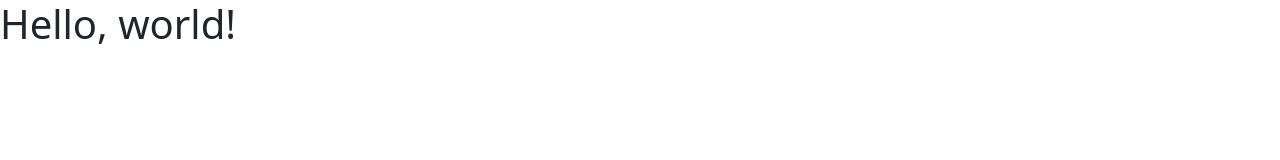
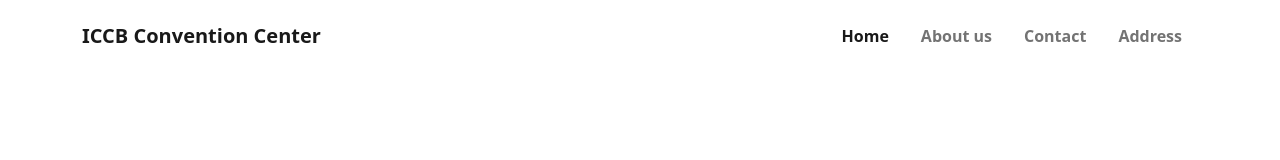
Before and after one commit to Hamim-200/convention-center, a plain HTML site: page index.html in a window 1280 px wide. Drawn offline with nearby package versions, Linux system fonts and the light colour scheme.

Commit message:
2nd commit

```diff
--- a/index.html
+++ b/index.html
@@ -4,13 +4,62 @@
 <head>
     <meta charset="utf-8">
     <meta name="viewport" content="width=device-width, initial-scale=1">
-    <title>Bootstrap demo</title>
+    <title>ICCB Convention Center </title>
+    <!-- Bootstrap CSS CDN Link -->
     <link href="https://cdn.jsdelivr.net/npm/bootstrap@5.2.0/dist/css/bootstrap.min.css" rel="stylesheet"
         integrity="sha384-gH2yIJqKdNHPEq0n4Mqa/HGKIhSkIHeL5AyhkYV8i59U5AR6csBvApHHNl/vI1Bx" crossorigin="anonymous">
+
+    <!-- Bootstrap Icon -->
+    <link rel="stylesheet" href="https://cdn.jsdelivr.net/npm/bootstrap-icons@1.5.0/font/bootstrap-icons.css">
 </head>
 
 <body>
-    <h1>Hello, world!</h1>
+    <!-- Navbar Section -->
+    <header>
+        <nav class="navbar navbar-expand-lg py-3">
+            <div class="container">
+                <a class="navbar-brand fw-bold" href="#">ICCB Convention Center<a>
+                        <button class="navbar-toggler border-0" type="button" data-bs-toggle="collapse"
+                            data-bs-target="#navbar" aria-controls="navbar" aria-expanded="false"
+                            aria-label="Toggle navigation">
+                            <span class="navbar-toggler-icon"></span>
+                        </button>
+
+                        <div class="collapse navbar-collapse fw-bold" id="navbar">
+                            <ul class="navbar-nav ms-auto mb-2 mb-lg-0">
+                                <li class="nav-item">
+                                    <a class="nav-link px-3 py-2 active" aria-current="page" href="#">Home</a>
+                                </li>
+                                <li class="nav-item">
+                                    <a class="nav-link px-3 py-2" href="#">About us</a>
+                                </li>
+                                <li class="nav-item">
+                                    <a class="nav-link px-3 py-2" href="#">Contact</a>
+                                </li>
+                                <li class="nav-item">
+                                    <a class="nav-link px-3 py-2" href="#">Address</a>
+                                </li>
+                            </ul>
+                        </div>
+            </div>
+        </nav>
+    </header>
+
+    <main>
+
+    </main>
+
+
+
+
+
+
+
+
+
+
+
+    <!-- Bootstrap Js CDN -->
     <script src="https://cdn.jsdelivr.net/npm/bootstrap@5.2.0/dist/js/bootstrap.bundle.min.js"
         integrity="sha384-A3rJD856KowSb7dwlZdYEkO39Gagi7vIsF0jrRAoQmDKKtQBHUuLZ9AsSv4jD4Xa"
         crossorigin="anonymous"></script>
```
Also changed, not shown: assets/icons/Vector.svg (added), assets/icons/app-store.png (added), assets/icons/arrow-forward 1.svg (added), assets/icons/ctor.svg (added), assets/icons/menu-2 1.svg (added), assets/icons/play-store.png (added), assets/icons/watermark.svg (added), assets/images/banner-1.png (added), assets/images/banner-2.jpg (added), assets/images/banner-3.jpg (added), assets/images/banner-4.jpg (added), assets/images/people.png (added), assets/images/person 1.png (added), assets/images/person 2.png (added), 2 more files.
